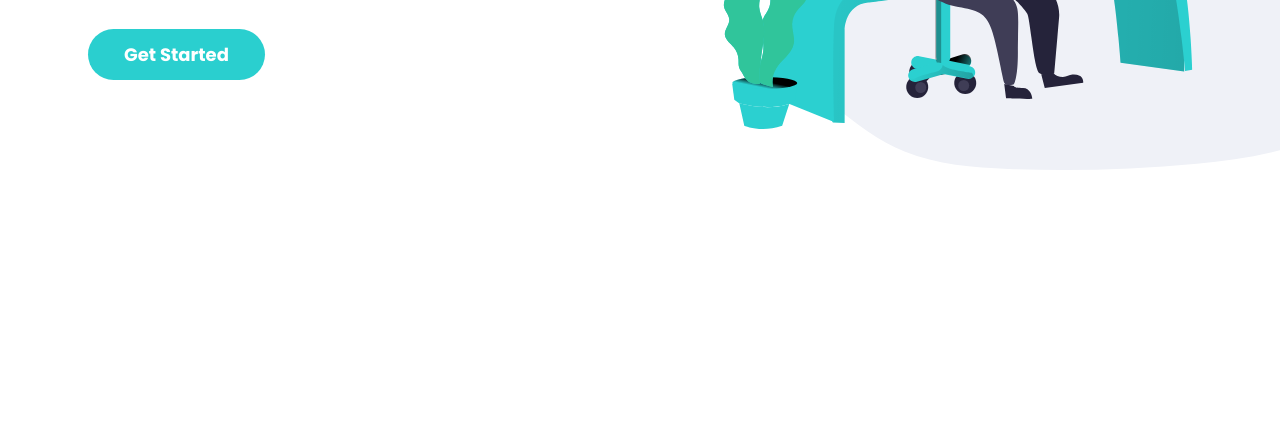
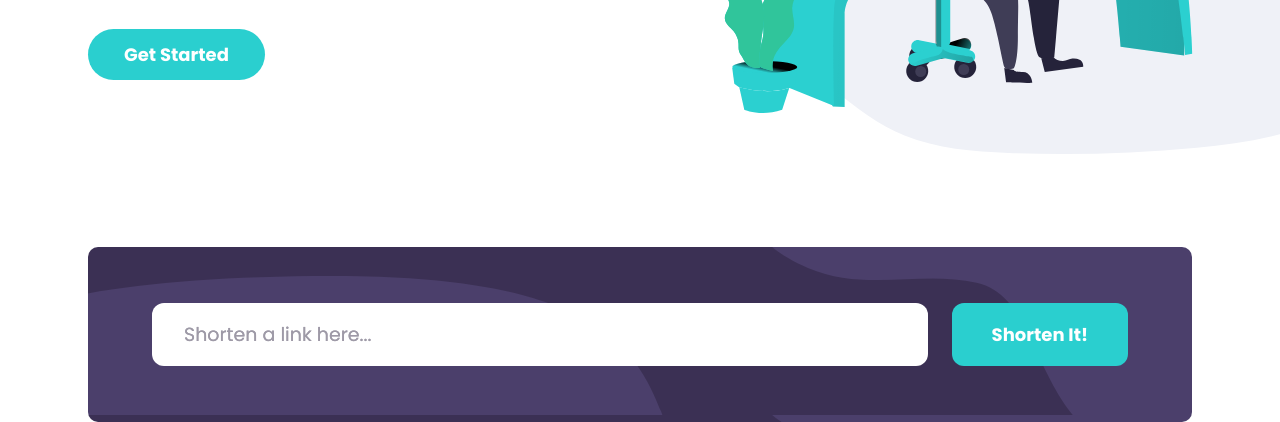
Before and after one commit to wbilashee/shortly, a plain HTML site: page index.html in a window 1280 px wide. Shown: the part 472-894 px from the top of the page. Before the commit the page ends 800 px from the top, so only its background shows below. Drawn offline with Linux system fonts and the light colour scheme.

Commit message:
shorten form done

```diff
--- a/app/scss/_globals.scss
+++ b/app/scss/_globals.scss
@@ -116,16 +116,18 @@ a {
 // Buttons
 button,
 .button {
+  border: none;
+  outline: none;
+  background: $cyan;
   position: relative;
-  display: inline-block;
-  padding: 0.875rem 2.1875rem;
-  background: $cyan;
-  border: 0;
-  border-radius: 50px;
   cursor: pointer;
   color: white;
   font-weight: 400;
-  font-size: 15px;
+  font-size: 0.9375rem;
+  font-family: inherit;
+  display: inline-block;
+  padding: 0.875rem 2.1875rem;
+  border-radius: 3.125rem;
   transition: opacity 300ms ease-in-out;
   overflow: hidden;
 
--- a/app/scss/_hero.scss
+++ b/app/scss/_hero.scss
@@ -69,7 +69,7 @@
 
       @media screen and (min-width: 1170px) {
         position: absolute;
-        top: 4rem;
+        top: 3rem;
         width: auto;
         -webkit-transform: translateX(31%);
         transform: translateX(31%);
--- /dev/null
+++ b/app/scss/_shorten-form.scss
@@ -0,0 +1,63 @@
+.shorten-form {
+  position: relative;
+  margin: 0 auto -4rem;
+  padding: 2rem 1.5rem;
+  border-radius: 0.625rem;
+  grid-template-columns: 1fr;
+  gap: 1.5rem;
+  background: $darkViolet url("../images/bg-shorten-mobile.svg") no-repeat top
+    right;
+
+  @include breakpoint-up(medium) {
+    padding: 2.5rem;
+    margin: 4rem auto -4rem;
+    grid-template-columns: 1fr auto;
+    background: $darkViolet url("../images/bg-shorten-desktop.svg");
+  }
+
+  @include breakpoint-up(large) {
+    padding: 3.5rem 4rem;
+  }
+
+  input {
+    border: none;
+    outline: none;
+    font-size: 1rem;
+    border-radius: 5px;
+    font-family: inherit;
+    padding: 0.75rem 1.125rem;
+
+    @include breakpoint-up(medium) {
+      font-size: 1.125rem;
+      border-radius: 0.75rem;
+      padding: 1.125rem 2rem;
+    }
+
+    &[type="url"] {
+      width: 100%;
+
+      &::placeholder {
+        font-size: 1rem;
+        color: $grayishViolet;
+        text-shadow: 0 0 0px;
+
+        @include breakpoint-up(medium) {
+          font-size: 1.1875rem;
+        }
+      }
+    }
+  }
+
+  .button {
+    width: 100%;
+    border-radius: 5px;
+    font-size: 1.125rem;
+    font-weight: 700;
+    padding: 0.625rem 2.5rem;
+
+    @include breakpoint-up(medium) {
+      width: auto;
+      border-radius: 0.75rem;
+    }
+  }
+}
--- a/app/scss/style.scss
+++ b/app/scss/style.scss
@@ -4,3 +4,4 @@
 @import "globals";
 @import "header";
 @import "hero";
+@import "shorten-form";
--- a/index.html
+++ b/index.html
@@ -52,11 +52,21 @@
         </div>
       </div>
     </section>
+    <section class="container container--px">
+      <form class="shorten-form grid">
+        <input
+          type="url"
+          name="url"
+          id="url"
+          autocomplete="off"
+          placeholder="Shorten a link here..."
+        />
+        <button type="submit" class="button">
+          Shorten It!
+        </button>
+      </form>
+    </section>
     <!--
-  Shorten a link here...
-
-  Shorten It!
-
   Advanced Statistics
 
   Track how your links are performing across the web with our
```
Also changed, not shown: dist/style.css, 1 other file.
